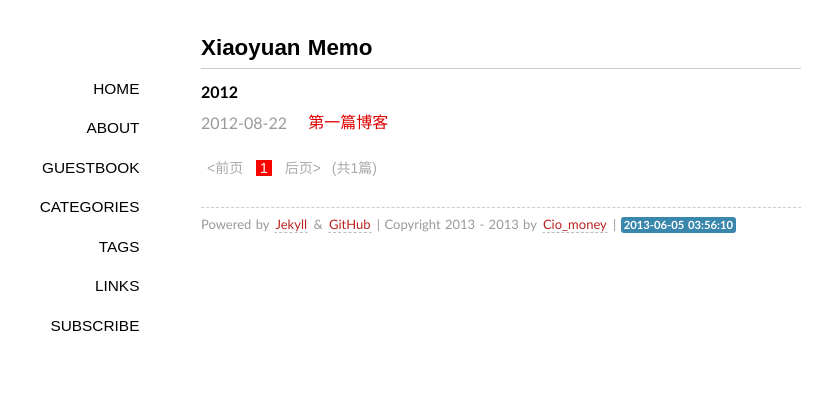
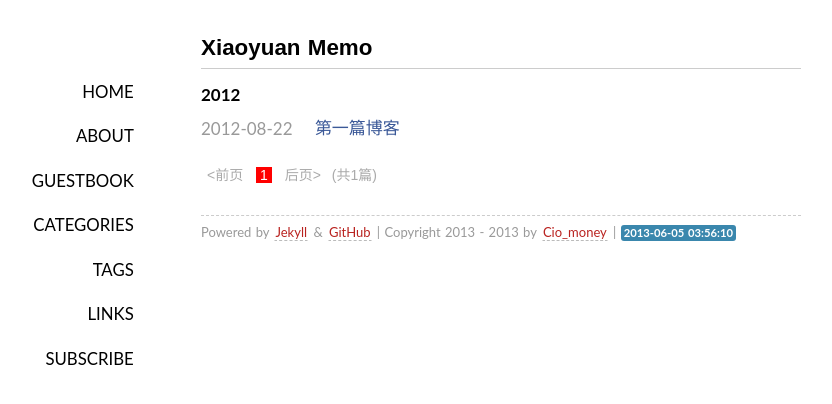
Before and after one commit to wxy44412890/wxy44412890.github.com, a Jekyll site: the page built from index.html, in a window 1280 px wide. Shown: the top 404 px of the page, without its empty margins (139-971 px from the left). Built offline with Jekyll 4.4.1, drawn with Linux system fonts in a browser that asks for light colours; some web fonts are replaced; Markdown is read by kramdown in place of the engine named in the settings; the list of posts is cut into pages by our own code; comment, search, counter and statistics services are not loaded.

Commit message:
(1)修改左边导航栏背景颜色及字体,(2)修改链接颜色,(3)修改正文字体,大小,行间距

```diff
--- a/media/css/style.css
+++ b/media/css/style.css
@@ -15,9 +15,9 @@
 body{font-size:14px;word-spacing:1px;
 	margin-left:auto;
 margin-right:auto;
-	font-family:"Galdeano","Hiragino Sans GB","Microsoft YaHei",Trebuchet,"Trebuchet MS",Tahoma,"Lucida Grande","Lucida Sans Unicode",Verdana,sans-serif;color:#000000;background-color:#ffffff;}
+	font-family:Lato,'Helvetica Neue',"Microsoft YaHei",Trebuchet,"Trebuchet MS",Tahoma,"Lucida Grande","Lucida Sans Unicode",Verdana,sans-serif;color:#000000;background-color:#ffffff;}
 *{padding:0;margin: 0;border:none;outline:none;}
-a{color:#dd0000;text-decoration:none;}
+a{color:#3b5998;text-decoration:none;}
 a:hover{color:#333333;text-decoration:underline;}
 hr{margin:.7em 0;border-top:1px dashed #d0d0d0;border-bottom:1px dashed #f9f9f9;}
 p{padding:.5em 0;}
@@ -29,7 +29,7 @@
 blockquote{margin:1em 0em;padding-left:1.5em;}
 blockquote p{margin:0;padding:.5em 0;}
 #container{width:600px;margin:2em auto;display:block;padding:0 2em;}
-.content{font-size:16px;line-height:24px;}
+.content{font-size:17px;line-height:27px;}
 .content h1{padding:.5em 0;}
 .content img{max-width:600px;display:block;margin:4px auto;-webkit-box-shadow:#999 1px 1px 4px;-moz-box-shadow:#999 1px 1px 4px;box-shadow:#999 1px 1px 4px;}
 #tag_cloud{margin-bottom: 1em;}
@@ -46,9 +46,9 @@
 .pageNav{font-weight:bold;font-size:17px;}
 .pageNavInvalid{font-weight:bold;font-size:17px;color:#D0D0D0;}
 header{padding:.5em 0;border-bottom: 1px solid #cccccc;}
-nav{font-family:"Electrolize",sans-serif;font-size:1.1em;text-transform:uppercase;float:left;margin-left:-12em;width:9em;text-align:right;}
+nav{font-family:Lato,'Helvetica Neue',Helvetica,Arial,sans-serif;font-size:1.2em;text-transform:uppercase;float:left;margin-left:-12em;width:9em;text-align:right;}
 nav a{display:block;padding:.7em 1em;color:#000000;}
-nav a:hover{background-color:#ff0000;text-decoration:none;color:#f9f9f9;-webkit-transition:color .2s linear;}
+nav a:hover{background-color:#3b5998;text-decoration:none;color:#f9f9f9;-webkit-transition:color .2s linear;}
 .post{padding:.5em 0em;}
 h1{font-family:"Cuprum","Hiragino Sans GB","Microsoft YaHei",sans-serif;font-size:1.6em;color:#000;}
 h2{font-family:"Cuprum","Hiragino Sans GB","Microsoft YaHei",sans-serif;font-size:1.4em;color:#111;}
```
